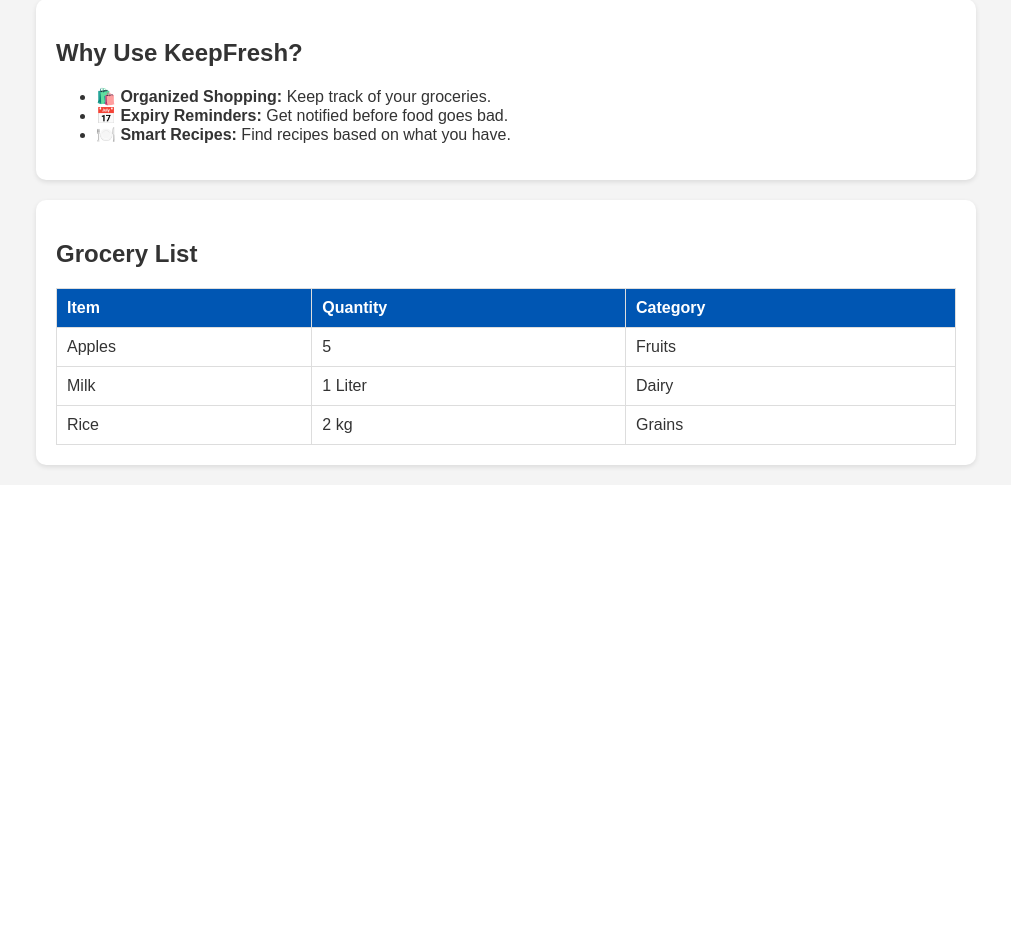
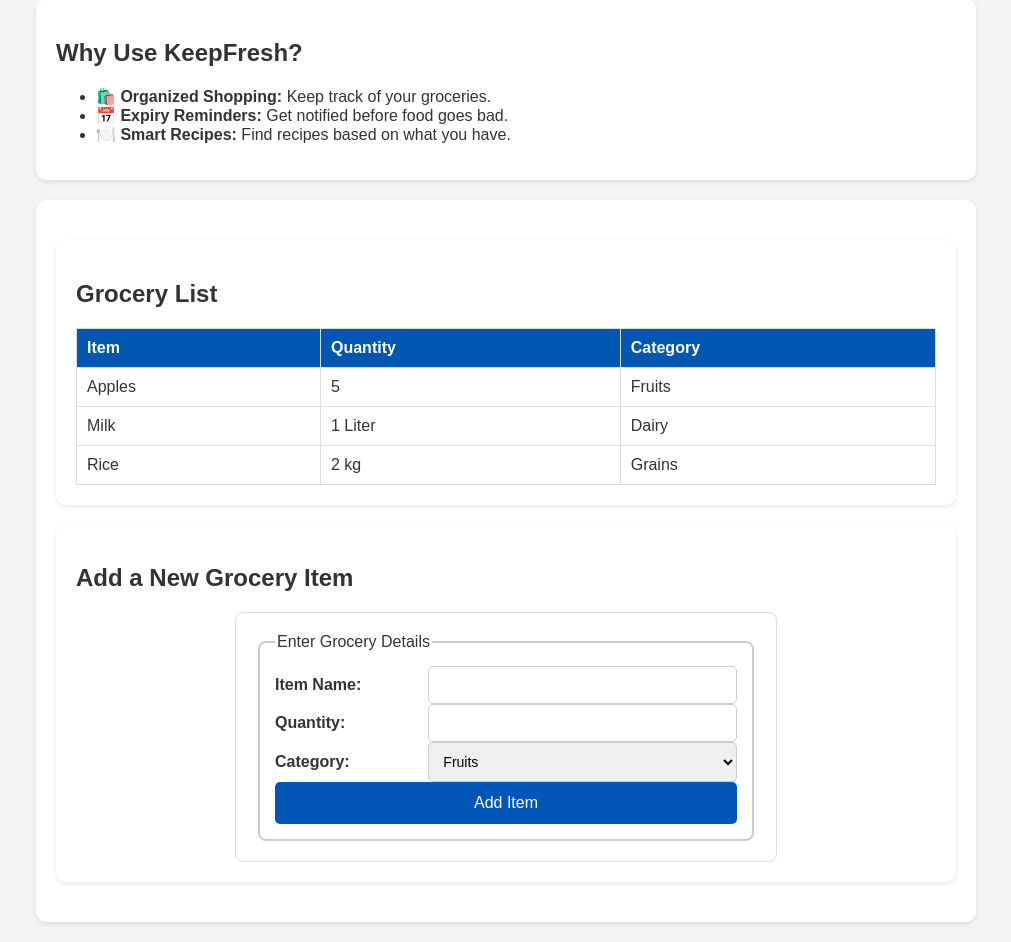
Before and after one commit to Daria4044/Python1stproject, a Flask app: page / in a window 1280 px wide. Shown: the part 526-1468 px from the top of the page, without its empty margins (134-1145 px from the left). Before the commit the page ends 997 px from the top, so only its background shows below. Run offline with Flask 3, Linux system fonts and the light colour scheme.

Commit message:
fix: updated app.py and index.html

```diff
--- a/app.py
+++ b/app.py
@@ -1,10 +1,25 @@
-from flask import Flask, request, render_template, url_for
+from flask import Flask, request, render_template
 
 app = Flask(__name__)
 
-@app.route("/")
+# Temporary storage for grocery items
+grocery_list = [
+    {"item": "Apples", "quantity": "5", "category": "Fruits"},
+    {"item": "Milk", "quantity": "1 Liter", "category": "Dairy"},
+    {"item": "Rice", "quantity": "2 kg", "category": "Grains"},
+]
+
+@app.route("/", methods=["GET", "POST"])
 def home():
-    return render_template("index.html")
+    if request.method == "POST":
+        item_name = request.form.get("item-name")
+        quantity = request.form.get("quantity")
+        category = request.form.get("category")
+
+        if item_name and quantity and category:
+            grocery_list.append({"item": item_name, "quantity": quantity, "category": category})
+
+    return render_template("index.html", grocery_list=grocery_list)
 
 @app.route("/products")
 def products():
--- a/templates/index.html
+++ b/templates/index.html
@@ -48,6 +48,8 @@
     </section>
 
     <section>
+      <!-- Grocery List Display -->
+    <section>
         <h2>Grocery List</h2>
         <table>
             <thead>
@@ -58,24 +60,49 @@
                 </tr>
             </thead>
             <tbody>
+                {% for item in grocery_list %}
                 <tr>
-                    <td>Apples</td>
-                    <td>5</td>
-                    <td>Fruits</td>
+                    <td>{{ item.item }}</td>
+                    <td>{{ item.quantity }}</td>
+                    <td>{{ item.category }}</td>
                 </tr>
-                <tr>
-                    <td>Milk</td>
-                    <td>1 Liter</td>
-                    <td>Dairy</td>
-                </tr>
-                <tr>
-                    <td>Rice</td>
-                    <td>2 kg</td>
-                    <td>Grains</td>
-                </tr>
+                {% endfor %}
             </tbody>
         </table>
     </section>
 
+    <!-- Grocery List Display -->
+    <section>
+        <h2>Add a New Grocery Item</h2>
+        <form action="/" method="POST">
+            <fieldset>
+                <legend>Enter Grocery Details</legend>
+
+                <div class="form-group">
+                    <label for="item-name">Item Name:</label>
+                    <input type="text" id="item-name" name="item-name" required>
+                </div>
+
+                <div class="form-group">
+                    <label for="quantity">Quantity:</label>
+                    <input type="text" id="quantity" name="quantity" required>
+                </div>
+
+                <div class="form-group">
+                    <label for="category">Category:</label>
+                    <select id="category" name="category">
+                        <option value="Fruits">Fruits</option>
+                        <option value="Vegetables">Vegetables</option>
+                        <option value="Dairy">Dairy</option>
+                        <option value="Grains">Grains</option>
+                        <option value="Other">Other</option>
+                    </select>
+                </div>
+
+                <button type="submit">Add Item</button>
+            </fieldset>
+        </form>
+    </section>
+
 </body>
 </html>
```
